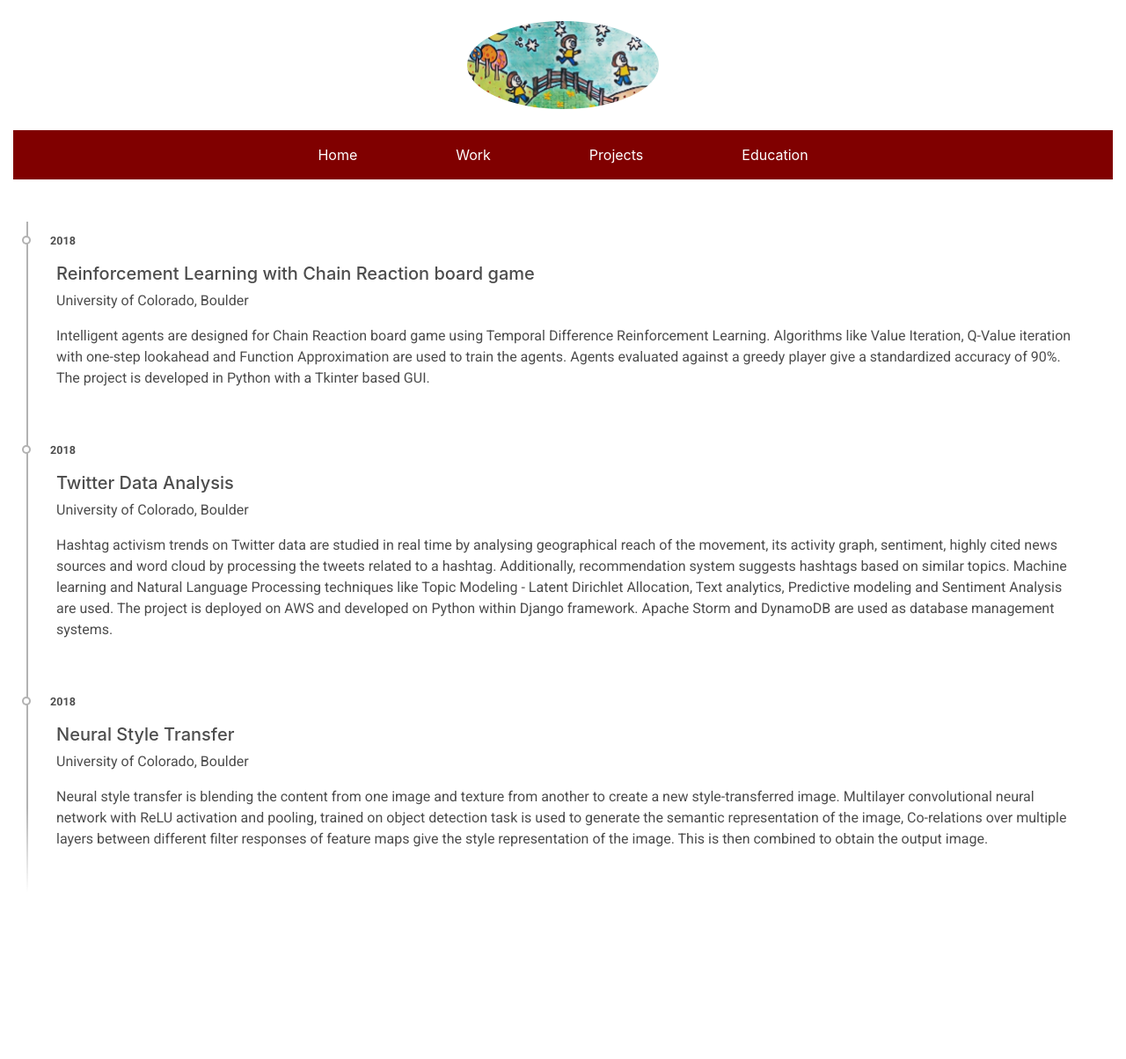
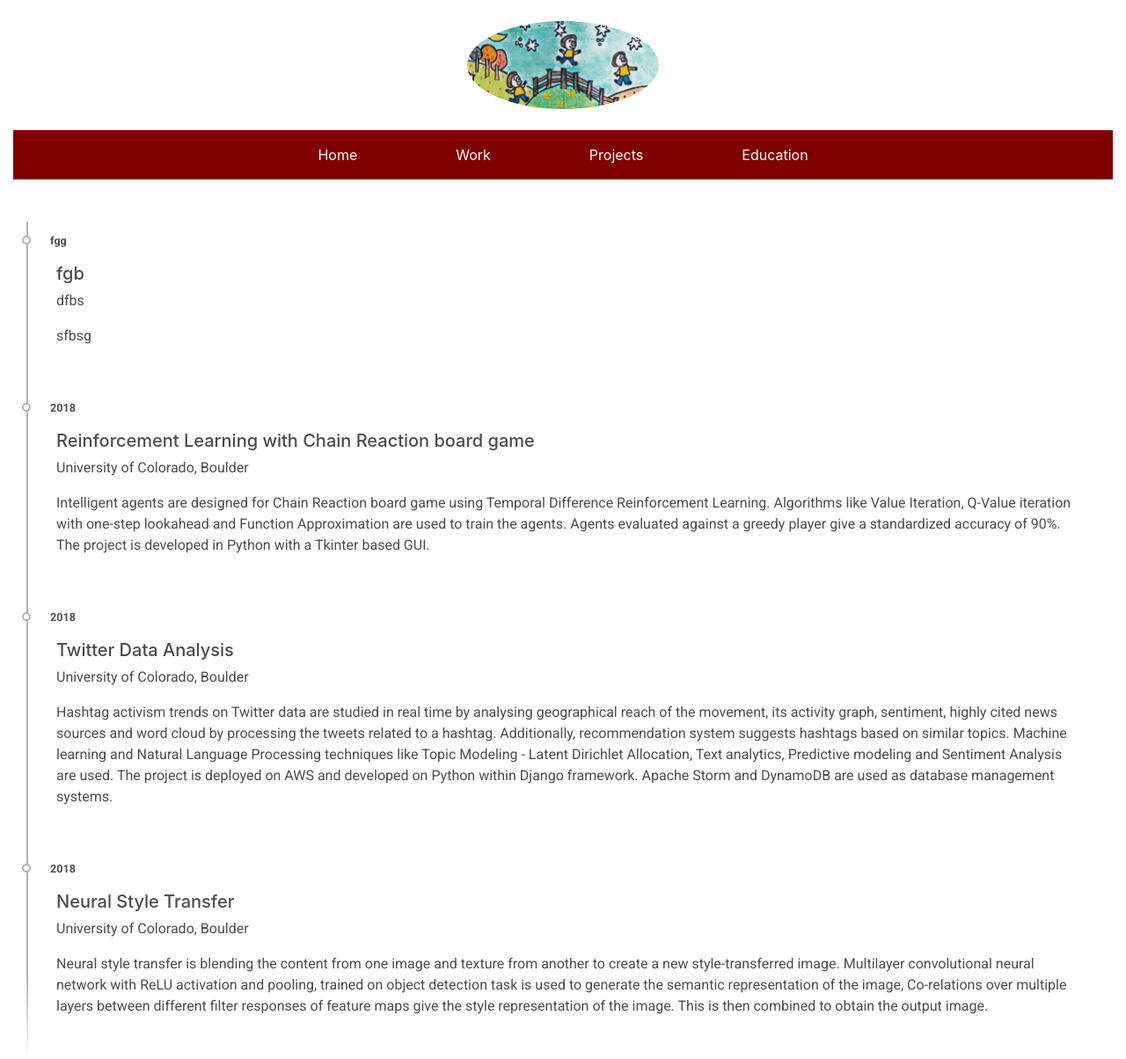
Before and after one commit to wingjammer1993/website, a Django app: page /projects/ in a window 1280 px wide. Shown: the whole page at 88% size. Before the commit the page ends 999 px from the top, so only its background shows below. Run offline with Django 3.2, Linux system fonts and the light colour scheme; data comes from the database, SQL or seed files in the repository; some libraries are stand-ins or nearby versions.

Commit message:
fixed css

```diff
--- a/projects/templates/projects/header.html
+++ b/projects/templates/projects/header.html
@@ -78,6 +78,11 @@
 			<div class="col-sm-12 ">
 				<div class='container-fluid ' style="">
 				<br><br>
+						<div class="timeline-item" date-is='fgg'>
+		<h5>fgb</h5>
+		<p>dfbs</p>
+		<p>sfbsg</p>
+	</div>
 			   {% block content %}
 			   {% endblock %}
 				</div>
```
